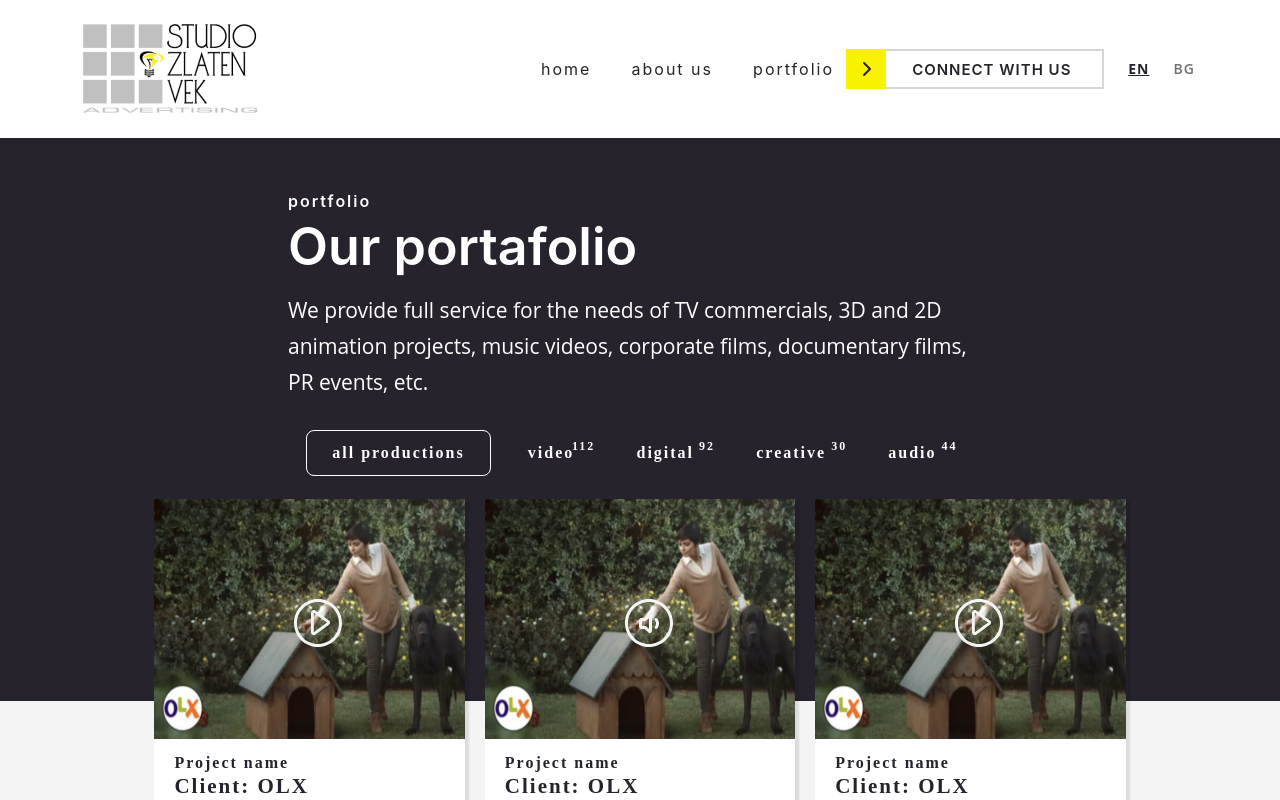
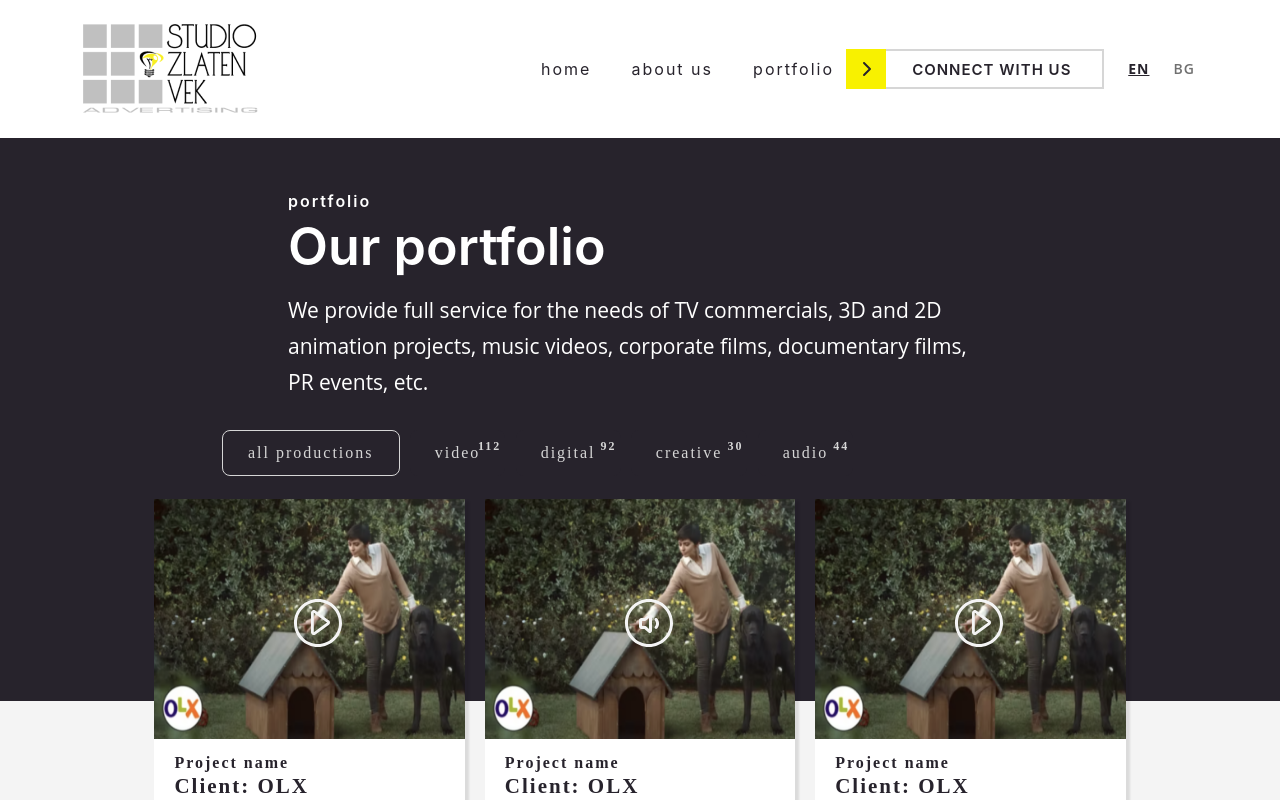
Before and after one commit to Walls-Team/zlatenLanding, a React (Create React App) app: page /portafolio/allProductions in a window 1280 px wide. Shown: the top 800 px of the page. Built offline with nearby package versions, Linux system fonts and the light colour scheme.

Commit message:
fix: font home, portfolio lyout

```diff
--- a/src/components/css/Header.scss
+++ b/src/components/css/Header.scss
@@ -19,7 +19,7 @@
     background-image: url("../../assets/fondImage.png");
   }
   .title {
-      color: aliceblue;
+      color: #FFFFFF;
       font-weight: 600;
       font-size: 52px;
       line-height: 68px;
--- a/src/pages/css/Home.scss
+++ b/src/pages/css/Home.scss
@@ -1,10 +1,10 @@
 .content-text{
     margin: 80px auto;
-    width: 50%;
+    width: 60%;
 
     p{
         margin-left: 50px;
-        font-family: 'Open Sans';
+        font-family: 'Montserrat';
         font-style: normal;
         font-weight: 400;
         font-size: 21px;
--- a/src/pages/css/Portafolio.scss
+++ b/src/pages/css/Portafolio.scss
@@ -17,21 +17,21 @@
 
   .layout {
     display: flex;
-    justify-content: center;
+    margin-left: 15%;
     padding: 30px;
     flex-wrap: wrap;
 
     button {
-      color: #fff;
+      color: #D6D6D6;
       background-color: #27232c;
       border: none;
       font-family: "Montserrat";
       font-style: normal;
-      font-weight: 600;
+      font-weight: 400;
       font-size: 16px;
       line-height: 24px;
       letter-spacing: 2px;
-      margin-right: 7%;
+      margin-right: 3%;
       cursor: pointer;
       padding: 10px 25px;
       position: relative;
@@ -46,7 +46,7 @@
     }
 
     .activado {
-      border: 1px solid #fff;
+      border: 1px solid #D6D6D6;
     }
   }
 }
--- a/src/pages/portafolio.js
+++ b/src/pages/portafolio.js
@@ -68,7 +68,7 @@ const Portafolio = () => {
         return (
           <PageDetails
             title="portfolio"
-            subTitle="Our portafolio"
+            subTitle="Our portfolio"
             description="We provide full service for the needs of TV commercials, 3D and 2D animation projects, music videos, corporate films, documentary films, PR events, etc."
           />
         );
--- a/src/translations/bg/global.json
+++ b/src/translations/bg/global.json
@@ -46,7 +46,7 @@
         "help": "We can help you grow...",
         "great": "We do not promise big things. We do great things, because we know that in the world of promises you can die of hunger.",
         "about": "about us",
-        "makes": "We makes thigs better",
+        "makes": "We makes things better",
         "projects": "What we do: For more than 20 years, we have realised all kinds of audio-visual projects: TV commercials, 3D and 2D animation projects, music videos, corporate films, documentaries films, PR events, castings, radio commercials, voice over and dubbing, etc. For our clients we also offer all kind of media services like: media planning and buying, behavioural and demographic research focussed on the target group, negotiations with media and consulting."
     },
     "detail":{
--- a/src/translations/en/global.json
+++ b/src/translations/en/global.json
@@ -46,7 +46,7 @@
          "help": "We can help you grow...",
          "great": "We do not promise big things. We do great things, because we know that in the world of promises you can die of hunger.",
          "about": "about us",
-         "makes": "We makes thigs better",
+         "makes": "We makes things better",
          "projects": "What we do: For more than 20 years, we have realized all kinds of audio-visual projects: TV commercials, 3D and 2D animation projects, music videos, corporate films, documentaries films, PR events, castings, radio commercials, voice over and dubbing, etc. For our clients we also offer all kind of media services like: media planning and buying, behavioral and demographic research focused on the target group, negotiations with media and consulting."
     },
     "detail":{
```
